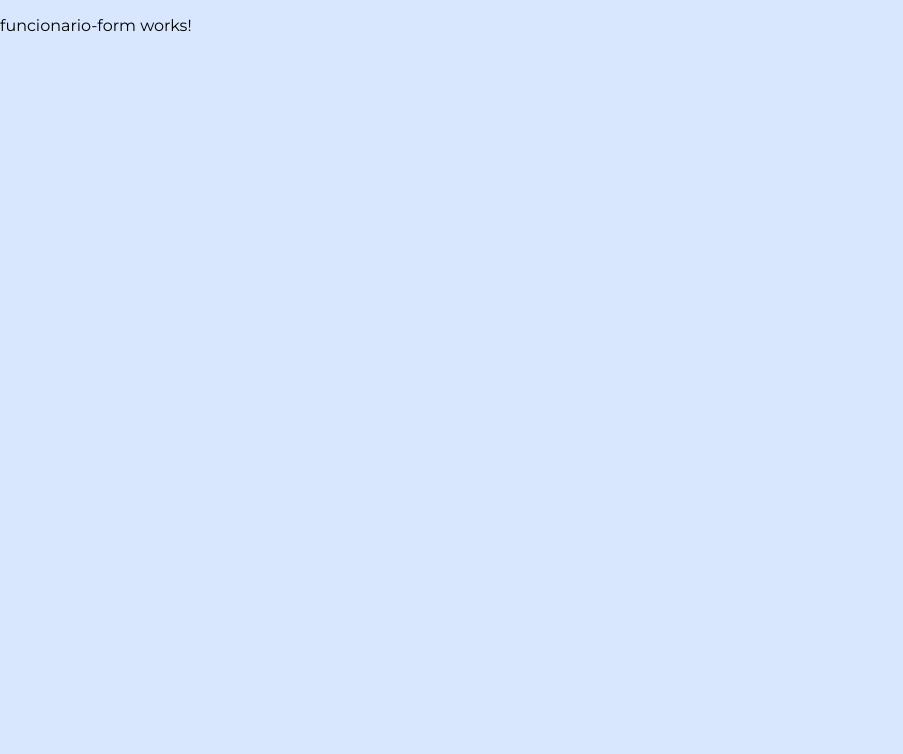
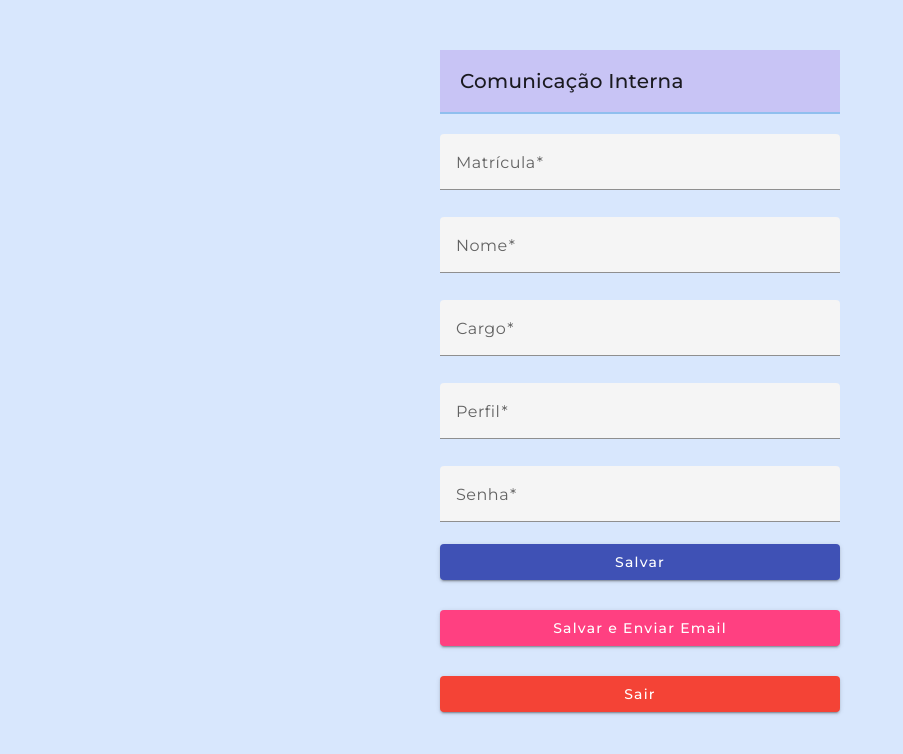
Before and after one commit to pegonsLog/ci, an Angular app: page /funcionario-form in a window 1280 px wide. Shown: the top 754 px of the page, without its empty margins (0-903 px from the left). Built offline with nearby package versions, Linux system fonts and the light colour scheme.

Commit message:
21/02/2025 - Trabalho

```diff
--- a/src/app/app.config.ts
+++ b/src/app/app.config.ts
@@ -1,8 +1,17 @@
-import { ApplicationConfig, provideZoneChangeDetection } from '@angular/core';
+import {
+  ApplicationConfig,
+  importProvidersFrom,
+  provideZoneChangeDetection,
+} from '@angular/core';
+import { BrowserAnimationsModule } from '@angular/platform-browser/animations';
 import { provideRouter } from '@angular/router';
 
 import { routes } from './app.routes';
 
 export const appConfig: ApplicationConfig = {
-  providers: [provideZoneChangeDetection({ eventCoalescing: true }), provideRouter(routes)]
+  providers: [
+    provideZoneChangeDetection({ eventCoalescing: true }),
+    provideRouter(routes),
+    importProvidersFrom(BrowserAnimationsModule),
+  ],
 };
--- a/src/app/componentes/funcionario/funcionario-form/funcionario-form.component.html
+++ b/src/app/componentes/funcionario/funcionario-form/funcionario-form.component.html
@@ -1 +1,61 @@
-<p>funcionario-form works!</p>
+<div class="header-container">
+  <app-header></app-header>
+</div>
+<div class="form-container">
+  <div class="inputs-group">
+    <mat-form-field appearance="fill">
+      <mat-label>Matrícula</mat-label>
+      <input
+        matInput
+        (input)="update('matricula', $any($event.target).value)"
+        [value]="funcionario().matricula"
+        required
+      />
+    </mat-form-field>
+    <mat-form-field appearance="fill">
+      <mat-label>Nome</mat-label>
+      <input
+        matInput
+        (input)="update('nome', $any($event.target).value)"
+        [value]="funcionario().nome"
+        required
+      />
+    </mat-form-field>
+    <mat-form-field appearance="fill">
+      <mat-label>Cargo</mat-label>
+      <input
+        matInput
+        (input)="update('cargo', $any($event.target).value)"
+        [value]="funcionario().cargo"
+        required
+      />
+    </mat-form-field>
+    <mat-form-field appearance="fill">
+      <mat-label>Perfil</mat-label>
+      <input
+        matInput
+        (input)="update('perfil', $any($event.target).value)"
+        [value]="funcionario().perfil"
+        required
+      />
+    </mat-form-field>
+    <mat-form-field appearance="fill">
+      <mat-label>Senha</mat-label>
+      <input
+        matInput
+        type="password"
+        (input)="update('senha', $any($event.target).value)"
+        [value]="funcionario().senha"
+        required
+      />
+    </mat-form-field>
+  </div>
+
+  <div class="buttons-group">
+    <button mat-raised-button color="primary" (click)="salvar()">Salvar</button>
+    <button mat-raised-button color="accent" (click)="salvarEEnviarEmail()">
+      Salvar e Enviar Email
+    </button>
+    <button mat-raised-button color="warn" (click)="sair()">Sair</button>
+  </div>
+</div>
--- a/src/app/componentes/funcionario/funcionario-form/funcionario-form.component.scss
+++ b/src/app/componentes/funcionario/funcionario-form/funcionario-form.component.scss
@@ -0,0 +1,36 @@
+.header-container {
+  display: flex;
+  justify-content: center;
+  align-items: center;
+  margin-bottom: 15px;
+}
+
+.form-container {
+  margin-top: 20px;
+  display: flex;
+  flex-direction: column;
+  align-items: center;
+
+  .inputs-group {
+    display: flex;
+    flex-direction: column;
+    gap: 5px;
+    width: 100%;
+    max-width: 400px;
+  }
+
+  .buttons-group {
+    width: 100%;
+    max-width: 400px;
+    display: flex;
+    flex-direction: column;
+
+    // Espaçamento entre botões (30px, por exemplo)
+    > * {
+      margin-bottom: 30px;
+    }
+    > *:last-child {
+      margin-bottom: 0;
+    }
+  }
+}
--- a/src/app/componentes/funcionario/funcionario-form/funcionario-form.component.ts
+++ b/src/app/componentes/funcionario/funcionario-form/funcionario-form.component.ts
@@ -1,14 +1,67 @@
-import { Component } from '@angular/core';
-import { Funcionario, Funcionarios } from '../../models/funcionario';
+import { Component, Input, signal } from '@angular/core';
+import { Funcionario } from '../../models/funcionario';
+import { CiService } from '../../services/ci.service';
+import { AngularMaterialModule } from '../../shared/angular-material/angular-material';
+import { HeaderComponent } from '../../shared/header/header.component';
 
 @Component({
   selector: 'app-funcionario-form',
   standalone: true,
-  imports: [],
+  imports: [AngularMaterialModule, HeaderComponent],
   templateUrl: './funcionario-form.component.html',
   styleUrl: './funcionario-form.component.scss',
 })
 export class FuncionarioFormComponent {
-  funcionario: Funcionario;
-  funcionarios: Funcionarios;
+  // Se o formulário for usado para edição, o registro pode ser recebido via @Input
+  @Input() funcionarioEdit?: Funcionario;
+
+  funcionario = signal<Funcionario>({
+    id: '',
+    matricula: '',
+    nome: '',
+    cargo: '',
+    perfil: '',
+    senha: '',
+  });
+
+  constructor(private ciService: CiService) {}
+
+  ngOnInit(): void {
+    if (this.funcionarioEdit) {
+      // Se for edição, inicializa o signal com os dados existentes
+      this.funcionario.set(this.funcionarioEdit);
+    }
+  }
+
+  // Atualiza o valor de um campo específico do modelo
+  update(field: keyof Funcionario, value: string): void {
+    this.funcionario.update((current) => ({ ...current, [field]: value }));
+  }
+
+  // Salva o registro utilizando o service (para criação ou atualização)
+  salvar(): void {
+    const data = this.funcionario();
+    this.ciService
+      .saveRecord(data)
+      .then(() => console.log('Registro salvo com sucesso!'))
+      .catch((err) => console.error('Erro ao salvar registro:', err));
+  }
+
+  // Salva o registro e, em seguida, envia um email com os dados
+  salvarEEnviarEmail(): void {
+    const data = this.funcionario();
+    this.ciService
+      .saveRecord(data)
+      .then(() => this.ciService.sendEmail(data))
+      .then(() => console.log('Registro salvo e email enviado com sucesso!'))
+      .catch((err) =>
+        console.error('Erro ao salvar registro ou enviar email:', err)
+      );
+  }
+
+  // Lógica para sair do formulário (pode ser redirecionar para outra rota ou fechar modal)
+  sair(): void {
+    console.log('Saindo do formulário...');
+    // Implemente a navegação ou lógica de fechamento aqui
+  }
 }
--- a/src/app/componentes/home/home-page/home-page.component.ts
+++ b/src/app/componentes/home/home-page/home-page.component.ts
@@ -23,7 +23,7 @@ export class HomePageComponent {
   }
 
   administrarUsuarios(): void {
-    this.router.navigate(['/funcionario-list']);
+    this.router.navigate(['/funcionario-form']);
   }
 
   sair(): void {
--- /dev/null
+++ b/src/app/componentes/services/ci.service.ts
@@ -0,0 +1,19 @@
+import { Injectable } from '@angular/core';
+import { Funcionario } from '../models/funcionario';
+
+@Injectable({
+  providedIn: 'root',
+})
+export class CiService {
+  saveRecord(data: Funcionario): Promise<void> {
+    return new Promise((resolve, reject) => {
+      // implementation
+      resolve();
+    });
+  }
+  sendEmail(data: any) {
+    throw new Error('Method not implemented.');
+  }
+
+  constructor() {}
+}
--- a/src/app/componentes/shared/header/header.component.html
+++ b/src/app/componentes/shared/header/header.component.html
@@ -1 +1,3 @@
-<p>header works!</p>
+<mat-toolbar class="cabecalho-container">
+  <span>Comunicação Interna</span>
+</mat-toolbar>
--- a/src/app/componentes/shared/header/header.component.scss
+++ b/src/app/componentes/shared/header/header.component.scss
@@ -0,0 +1,9 @@
+.cabecalho-container {
+  display: flex;
+  align-items: center;
+  padding: 10px 20px;
+  background-color: #c8c4f5;
+  border-bottom: 2px solid rgb(143, 191, 238);
+  width: 400px;
+  margin-top: 50px;
+}
```
Also changed, not shown: src/app/componentes/shared/header/header.component.ts (+4 -5 lines), src/PromptsIA.txt.
